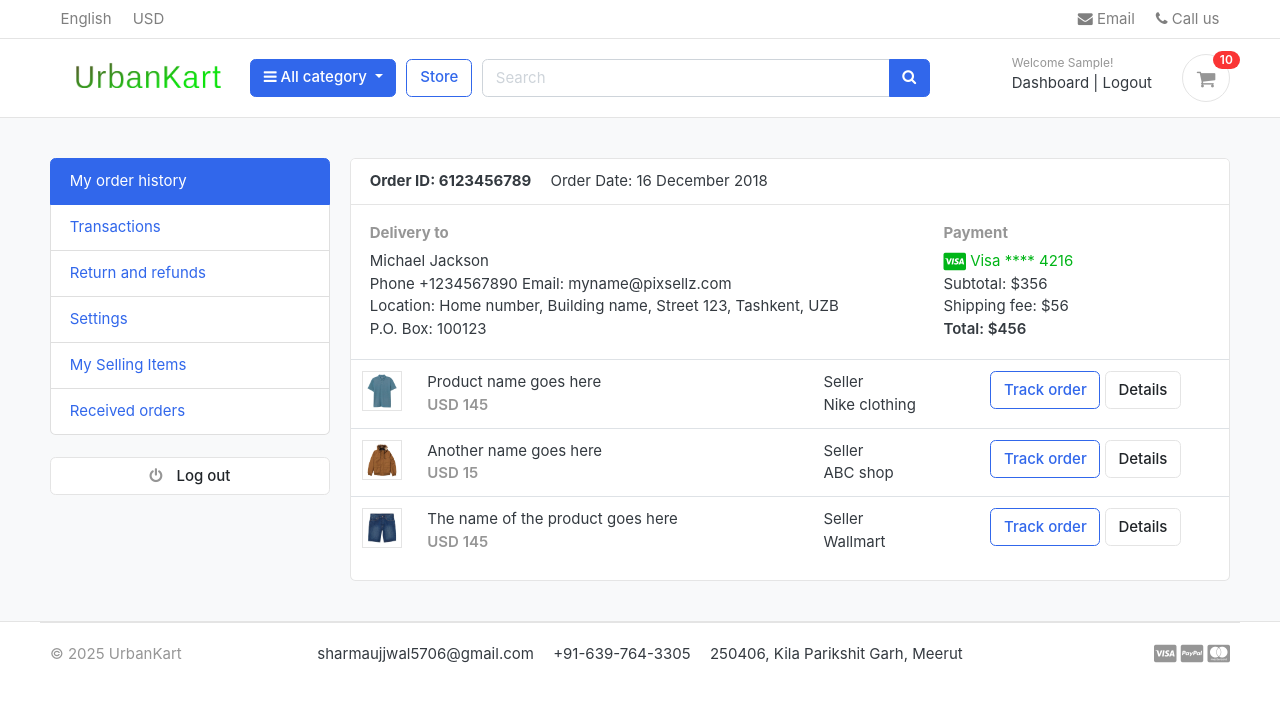
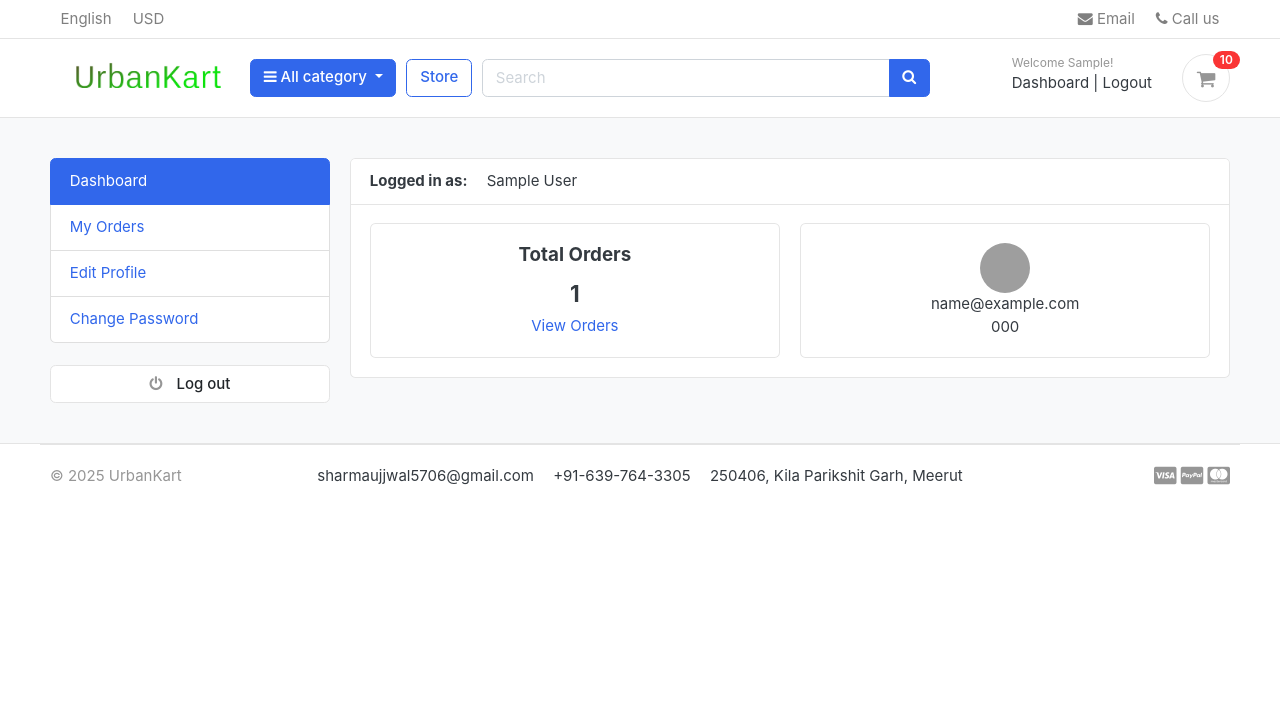
Before and after one commit to Ujjwal5705/UrbanKart, a Django app: page /account/ in a window 1280 px wide. Shown: the top 702 px of the page. Run offline with Django 5.2, Linux system fonts and the light colour scheme; a user stored in the database is signed in; tables that the repository leaves empty hold one stand-in row (values such as "Sample post"); some libraries are stand-ins or nearby versions; some web fonts are replaced; grey boxes are pictures that could not be loaded.

Commit message:
Dashboard

```diff
--- a/accounts/urls.py
+++ b/accounts/urls.py
@@ -14,4 +14,6 @@ urlpatterns = [
     path("forgotpassword/", views.forgotpassword, name="forgotpassword"),
     path('validate_password/<uidb64>/<token>/', views.validate_password, name="validate_password"),
     path('reset_password/', views.reset_password, name='reset_password'),
+
+    path('my_orders/', views.my_orders, name='my_orders'),
 ]
--- a/accounts/views.py
+++ b/accounts/views.py
@@ -4,6 +4,7 @@ from .models import Account
 from django.contrib import messages, auth
 from django.contrib.auth.decorators import login_required
 from django.http import HttpResponse
+from orders.models import Order
 
 # verification email
 from django.contrib.sites.shortcuts import get_current_site
@@ -138,7 +139,12 @@ def login(request):
 
 @login_required(login_url="login")
 def dashboard(request):
-    return render(request, "accounts/dashboard.html")
+    orders = Order.objects.filter(user=request.user, is_ordered=True)
+    orders_count = orders.count()
+    context = {
+        'orders_count': orders_count,
+    }
+    return render(request, "accounts/dashboard.html", context)
 
 
 @login_required(login_url="login")
@@ -235,3 +241,11 @@ def reset_password(request):
             return redirect("login")
 
     return render(request, "accounts/resetpassword.html")
+
+
+def my_orders(request):
+    orders = Order.objects.filter(user=request.user, is_ordered=True).order_by('-created_at')
+    context = {
+        'orders': orders,
+    }
+    return render(request, 'accounts/my_orders.html', context)
--- a/templates/accounts/dashboard.html
+++ b/templates/accounts/dashboard.html
@@ -1,89 +1,39 @@
 {% extends "base.html" %}
 
+{% block content %}
 
-{% block content %}
 <section class="section-conten padding-y bg">
-
 <div class="container">
 	{% include 'includes/alerts.html' %}
 	<div class="row">
-	<aside class="col-md-3">
-		<ul class="list-group">
-			<a class="list-group-item active" href="#"> My order history </a>
-			<a class="list-group-item" href="#"> Transactions </a>
-			<a class="list-group-item" href="#"> Return and refunds </a>
-			<a class="list-group-item" href="#">Settings </a>
-			<a class="list-group-item" href="#"> My Selling Items </a>
-			<a class="list-group-item" href="#"> Received orders </a>
-		</ul>
-		<br>
-		<a class="btn btn-light btn-block" href="{% url 'logout' %}"> <i class="fa fa-power-off"></i> <span class="text">Log out</span> </a>
-	</aside>
+		{% include "includes/dashboard_sidebar.html" %}
 	<main class="col-md-9">
 		<article class="card">
 		<header class="card-header">
-			<strong class="d-inline-block mr-3">Order ID: 6123456789</strong>
-			<span>Order Date: 16 December 2018</span>
+			<strong class="d-inline-block mr-3">Logged in as:</strong>
+			<span>{{user.full_name}}</span>
 		</header>
 		<div class="card-body">
 			<div class="row">
-				<div class="col-md-8">
-					<h6 class="text-muted">Delivery to</h6>
-					<p>Michael Jackson <br>
-					Phone +1234567890 Email: myname@pixsellz.com <br>
-			    	Location: Home number, Building name, Street 123,  Tashkent, UZB <br>
-			    	P.O. Box: 100123
-			 		</p>
+				<div class="col-md-6">
+					<div class="card" style="text-align: center;">
+						<div class="card-body">
+							<h5 class="card-title">Total Orders</h4>
+							<h4>{{orders_count}}</h4>
+							<a href="">View Orders</a>
+						</div>
+					</div>
 				</div>
-				<div class="col-md-4">
-					<h6 class="text-muted">Payment</h6>
-					<span class="text-success">
-						<i class="fab fa-lg fa-cc-visa"></i>
-					    Visa  **** 4216
-					</span>
-					<p>Subtotal: $356 <br>
-					 Shipping fee:  $56 <br>
-					 <span class="b">Total:  $456 </span>
-					</p>
+				<div class="col-md-6">
+					<div class="card" style="text-align: center;">
+						<div class="card-body">
+							<img src="https://www.w3schools.com/w3images/avatar2.png" height="50" width="50" alt="user profile picture" style="border-radius: 50%;">
+							<p class="mb-0">{{user.email}}</p>
+							<p>{{user.phone_number}}</p>
+						</div>
+					</div>
 				</div>
 			</div>
-		</div>
-		<div class="table-responsive">
-		<table class="table table-hover">
-			<tr>
-				<td width="65">
-					<img src="../images/items/1.jpg" class="img-xs border">
-				</td>
-				<td>
-					<p class="title mb-0">Product name goes here </p>
-					<var class="price text-muted">USD 145</var>
-				</td>
-				<td> Seller <br> Nike clothing </td>
-				<td width="250"> <a href="#" class="btn btn-outline-primary">Track order</a> <a href="#" class="btn btn-light"> Details </a> </td>
-			</tr>
-			<tr>
-				<td>
-					<img src="../images/items/2.jpg" class="img-xs border">
-				</td>
-				<td>
-					<p class="title mb-0">Another name goes here </p>
-					<var class="price text-muted">USD 15</var>
-				</td>
-				<td> Seller <br> ABC shop </td>
-				<td> <a href="#" class="btn btn-outline-primary">Track order</a> <a href="#" class="btn btn-light"> Details </a> </td>
-			</tr>
-			<tr>
-				<td>
-					<img src="../images/items/3.jpg" class="img-xs border">
-				</td>
-				<td>
-					<p class="title mb-0">The name of the product  goes here </p>
-					<var class="price text-muted">USD 145</var>
-				</td>
-				<td> Seller <br> Wallmart </td>
-				<td> <a href="#" class="btn btn-outline-primary">Track order</a> <a href="#" class="btn btn-light"> Details </a> </td>
-			</tr>
-		</table>
 		</div>
 		</article>
 	</main>
--- /dev/null
+++ b/templates/includes/dashboard_sidebar.html
@@ -0,0 +1,10 @@
+<aside class="col-md-3">
+    <ul class="list-group">
+        <a class="list-group-item {% if '/account/' == request.path %}active{% endif %}" href="{% url 'dashboard' %}"> Dashboard </a>
+        <a class="list-group-item {% if '/my_orders/' in request.path %}active{% endif %}" href="{% url 'my_orders' %}"> My Orders </a>
+        <a class="list-group-item" href="#"> Edit Profile </a>
+        <a class="list-group-item" href="#"> Change Password </a>
+    </ul>
+    <br>
+    <a class="btn btn-light btn-block" href="{% url 'logout' %}"> <i class="fa fa-power-off"></i> <span class="text">Log out</span> </a>
+</aside>
```
Also changed, not shown: templates/accounts/my_orders.html (added, +47 -0 lines).
